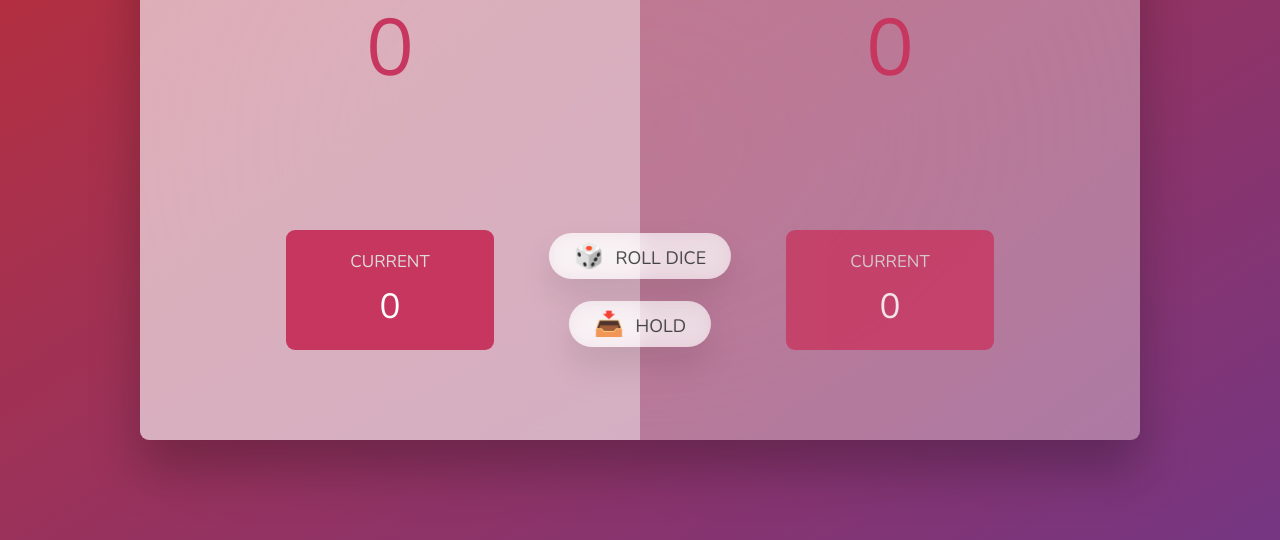
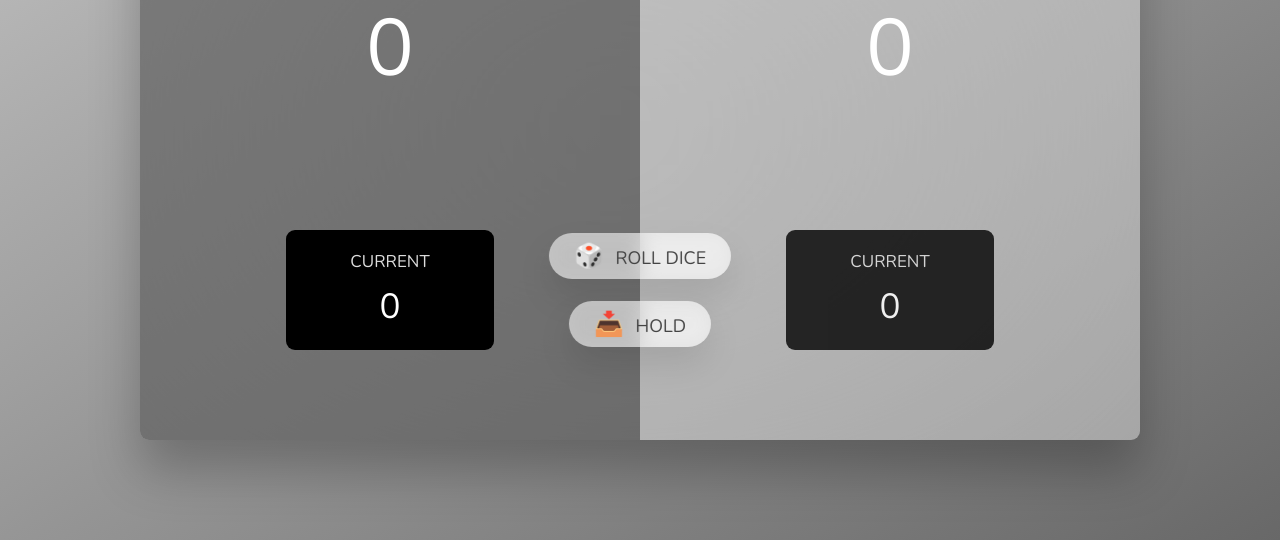
Before and after one commit to WilliamDjo/Pig-Game, a plain HTML site: page index.html in a window 1280 px wide. Shown: the part 260-800 px from the top of the page. Drawn offline with nearby package versions, Linux system fonts and the light colour scheme.

Commit message:
Changed colour of UI

```diff
--- a/style.css
+++ b/style.css
@@ -16,7 +16,7 @@ body {
   font-weight: 400;
   height: 100vh;
   color: #333;
-  background-image: linear-gradient(to top left, #753682 0%, #bf2e34 100%);
+  background-image: linear-gradient(to top left, #686868 0%, #c4c4c4 100%);
   display: flex;
   align-items: center;
   justify-content: center;
@@ -59,12 +59,12 @@ main {
 .score {
   font-size: 8rem;
   font-weight: 300;
-  color: #c7365f;
+  color: #ffffff;
   margin-bottom: auto;
 }
 
 .player--active {
-  background-color: rgba(255, 255, 255, 0.4);
+  background-color: rgba(0, 0, 0, 0.4);
 }
 .player--active .name {
   font-weight: 700;
@@ -78,7 +78,7 @@ main {
 }
 
 .current {
-  background-color: #c7365f;
+  background-color: #000000;
   opacity: 0.8;
   border-radius: 9px;
   color: #fff;
```
